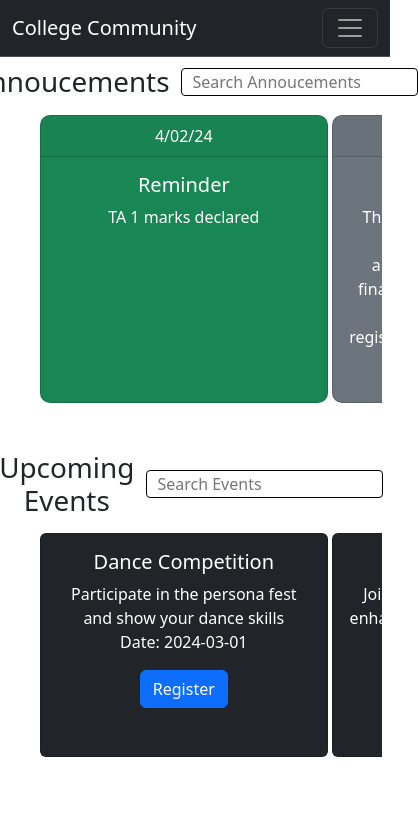
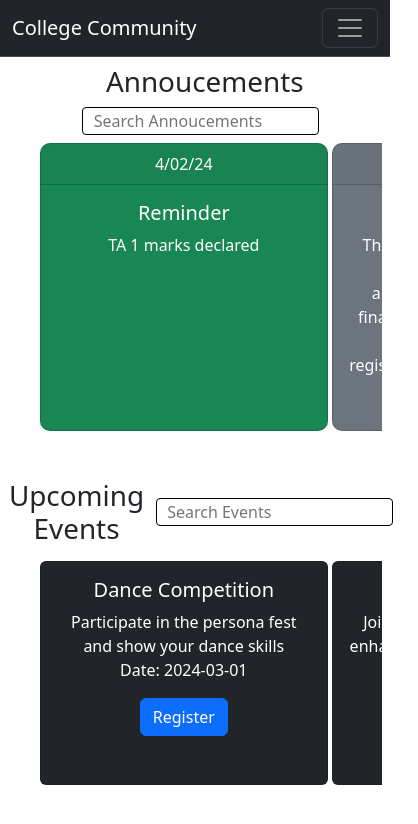
Before and after one commit to akshaypatra/College-Community-V0.2, a React (Create React App) app: page / in a window 390 px wide. Shown: the top 824 px of the page, 418 px wide, since content can reach past the window. Built offline with nearby package versions, Linux system fonts and the light colour scheme.

Commit message:
solved  home page responsiveness

```diff
--- a/src/App.css
+++ b/src/App.css
@@ -9,6 +9,7 @@ ul li{
 /* 1.1 Annoucement section */
 .AnnoucementsectionHeader{
   display: flex;
+  flex-direction: column;
   align-items: center;
   justify-content: center;
 }
@@ -26,6 +27,7 @@ ul li{
   background-color:rgb(255, 255, 255) ;
 }
 h1{
+  margin-left:5vw;
   margin-top:1vh;
   text-align: center;
 }
```
